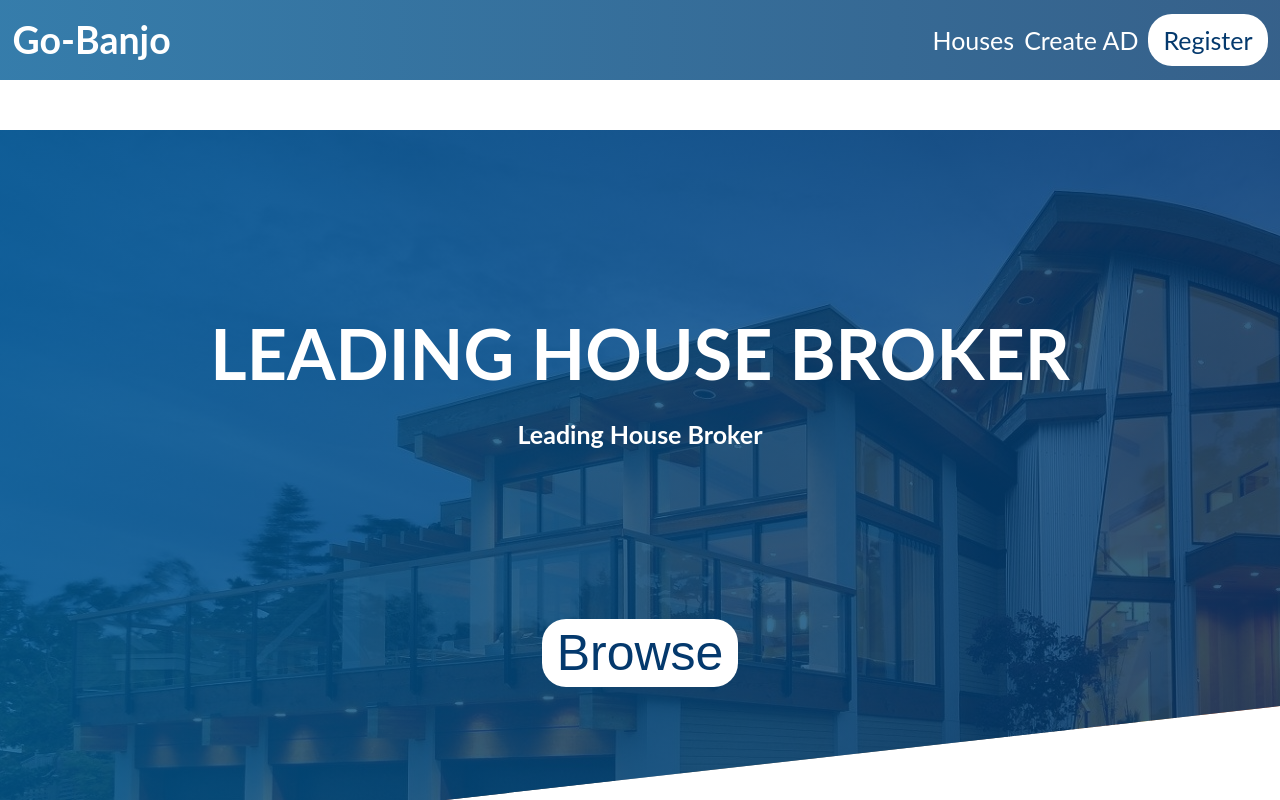
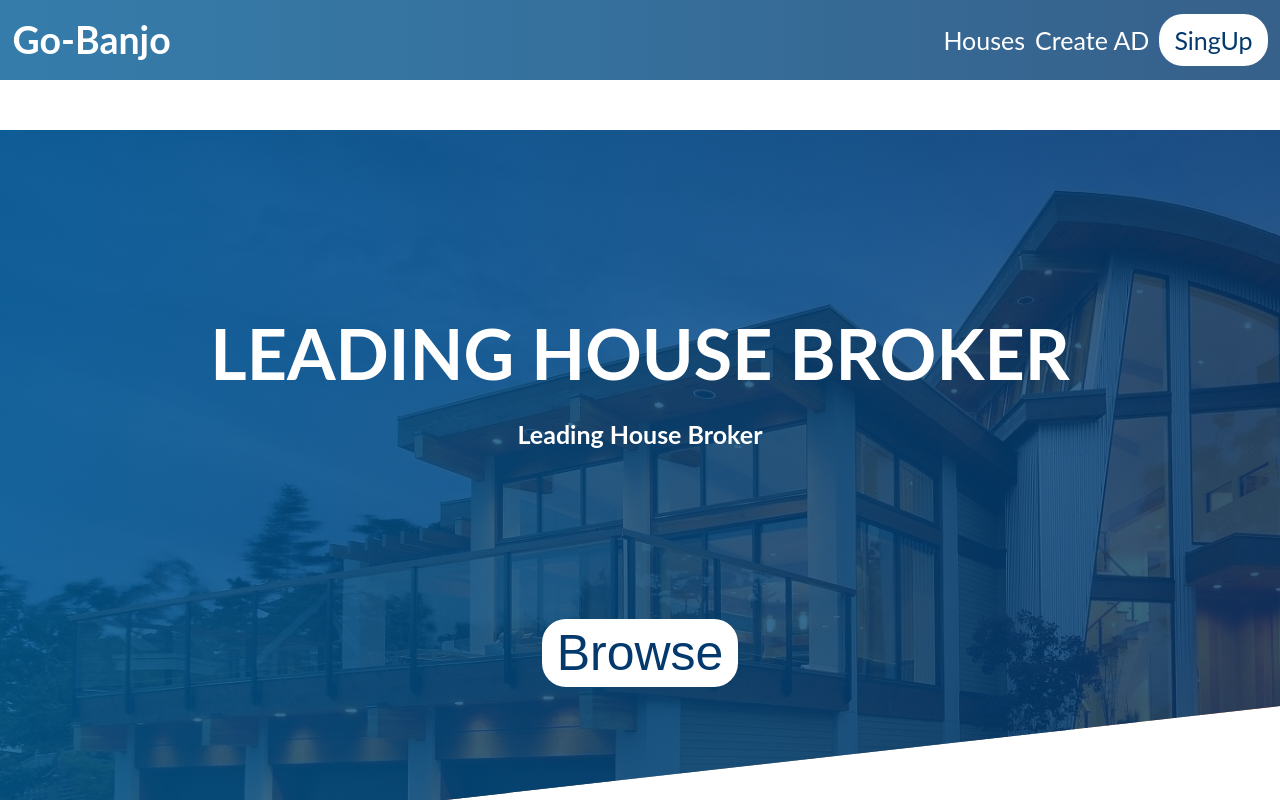
Before and after one commit to topcheto356/Go-Banjo, a React (Create React App) app in the folder client/go-banjo/: page / in a window 1280 px wide. Shown: the top 800 px of the page. Built offline with nearby package versions, Linux system fonts and the light colour scheme.

Commit message:
changed routes

```diff
--- a/client/go-banjo/src/App.js
+++ b/client/go-banjo/src/App.js
@@ -11,8 +11,8 @@ function App() {
             <Router>
                 <Naviagtion></Naviagtion>
                 <Switch>
-					<Route exact path="/" component={Header} />
-					<Route exact path="/register" component={Authentication} />
+                    <Route exact path='/' component={Header} />
+                    <Route exact path='/auth' component={Authentication} />
                 </Switch>
                 <Footer></Footer>
             </Router>
--- a/client/go-banjo/src/components/Naviagtion/Naviagtion.js
+++ b/client/go-banjo/src/components/Naviagtion/Naviagtion.js
@@ -22,8 +22,8 @@ const Naviagtion = () => {
                     </Link>
                 </li>
                 <li className='nav__item btn-white'>
-                    <Link to={'/register'} className='nav__link'>
-                        Register
+                    <Link to={'/auth'} className='nav__link'>
+                        SingUp
                     </Link>
                 </li>
             </ul>
```
Lines whose indentation alone changed are shown as unchanged.
